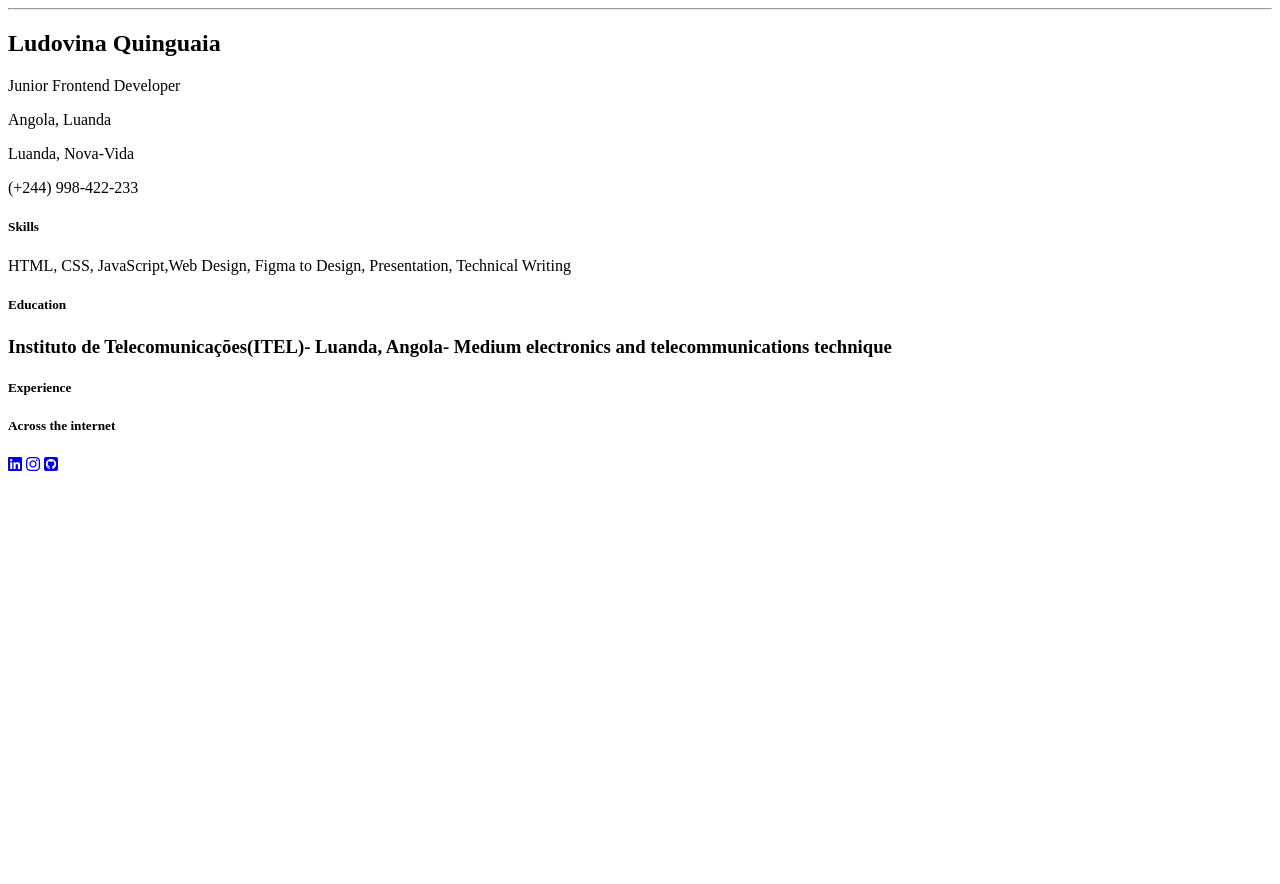
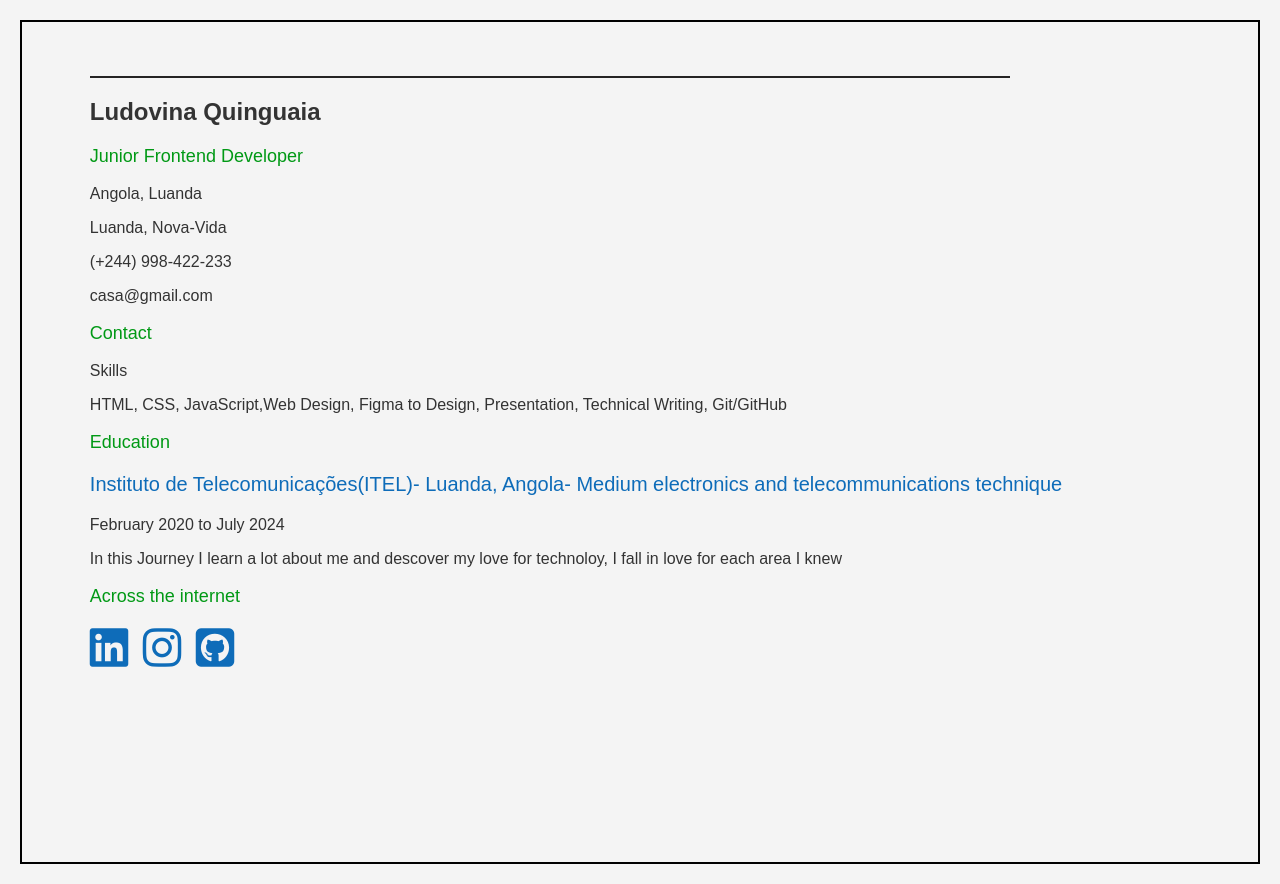
Before and after one commit to quinguaia2024/Roadmap-chalenge, a plain HTML site: page index.html in a window 1280 px wide. Before the commit the page ends 800 px from the top, so only its background shows below. Drawn offline with Linux system fonts and the light colour scheme.

Commit message:
Versão 2: Adição de estilos no código base

```diff
--- a/index.html
+++ b/index.html
@@ -1,31 +1,90 @@
 <!DOCTYPE html>
 <html lang="pt">
+
 <head>
     <meta charset="UTF-8">
-    <meta name="viewport" content="width=device-width, initial-scale=1.0">
+    <meta property="og:title" content="CV roadmap Chalenge">
+    <meta property="og:description" content="Página Única de curriculo para ajuda e melhoria de capacidades de desenvolvimento web(Frontend)">
+    <meta property="og:image" content="https://avatars.githubusercontent.com/u/162713691?v=4">
+    <meta property="og:url" content="https://teusite.com">
+
     <title>CV page</title>
     <link rel="stylesheet" href="https://cdnjs.cloudflare.com/ajax/libs/font-awesome/6.5.2/css/all.min.css">
+    <style>
+        body {
+            font-family: Arial, sans-serif;
+            background-color: #f4f4f4;
+            color: #333;
+            margin: 0;
+            padding: 20px;
+            border: 2px solid #000;
+            height: 100vh;
+            margin: 20px;
+
+        }
+
+        main {
+            margin-left: 4%;
+        }
+
+        hr {
+            margin-top: 3%;
+            margin-left: 0;
+            width: 80%;
+            border: 1px solid #252424;
+        }
+
+        .Skills-text {
+            font-size: 18px;
+            color: #019915;
+        }
+
+        .text {
+            font-size: 20px;
+            color: #0e6cb9;
+        }
+
+        i {
+            font-size: 44px;
+            color: #0e6cb9;
+            margin-right: 10px;
+        }
+    </style>
 
 </head>
+
 <body>
+    <main>
         <hr>
         <h2>Ludovina Quinguaia</h2>
-    <p>Junior Frontend Developer</p>
+        <p class="Skills-text">Junior Frontend Developer</p>
         <p>Angola, Luanda</p>
         <p>Luanda, Nova-Vida</p>
         <p>(+244) 998-422-233</p>
-    <h5>Skills</h5>
-    <p>HTML, CSS, JavaScript,Web Design, Figma to Design, Presentation, Technical Writing</p>
-    <h5>Education</h5>
-    <h3>Instituto de Telecomunicações(ITEL)- Luanda, Angola- Medium electronics and telecommunications technique</h3>
-    <h5>Experience</h5>
-
-    <h5>Across the internet</h5>
+        <p>casa@gmail.com</p>
+        <p class="Skills-text">Contact</p>
+        Skills
+        </p>
+        <p>HTML, CSS, JavaScript,Web Design, Figma to Design, Presentation, Technical Writing, Git/GitHub</p>
+        <p class="Skills-text">
+            Education
+        </p>
+        <p class="text">
+            Instituto de Telecomunicações(ITEL)- Luanda, Angola- Medium electronics and telecommunications technique
+        </p>
+        <p>February 2020 to July 2024</p>
+        <p>In this Journey I learn a lot about me and descover my love for technoloy, I fall in love for each area I
+            knew</p>
+        <p class="Skills-text">
+            Across the internet
+        </p>
         <a href="https://www.linkedin.com/in/ludovina-quinguaia/" target="_blank"><i class="fab fa-linkedin"></i></a>
         <a href="https://www.instagram.com/lupa_hub/" target="_blank"><i class="fab fa-instagram"></i></a>
         <a href="https://github.com/quinguaia2024" target="_blank"><i class="fab fa-github-square"></i></a>
+    </main>
 
 
 
 </body>
+
 </html>
```
Also changed, not shown: teste.html (added, +16 -0 lines). Lines whose indentation alone changed are shown as unchanged.
